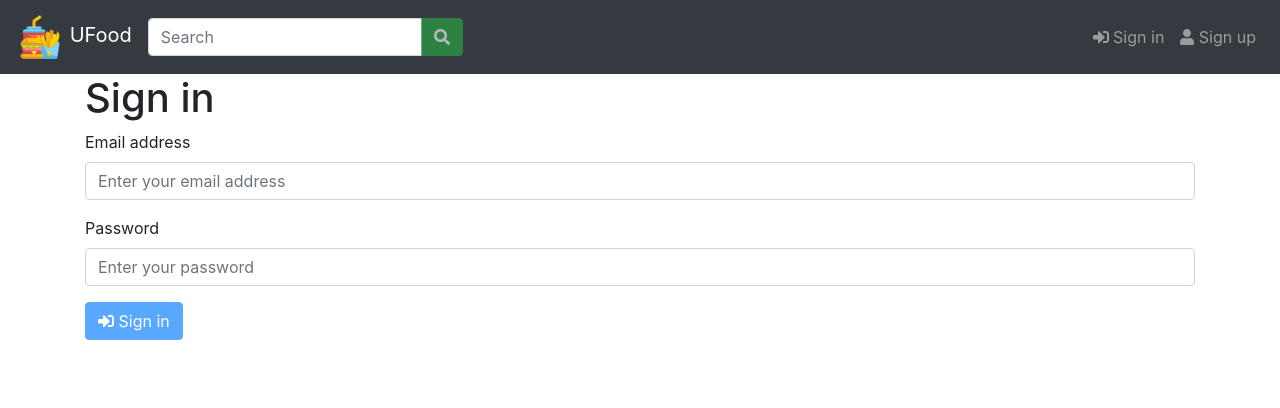
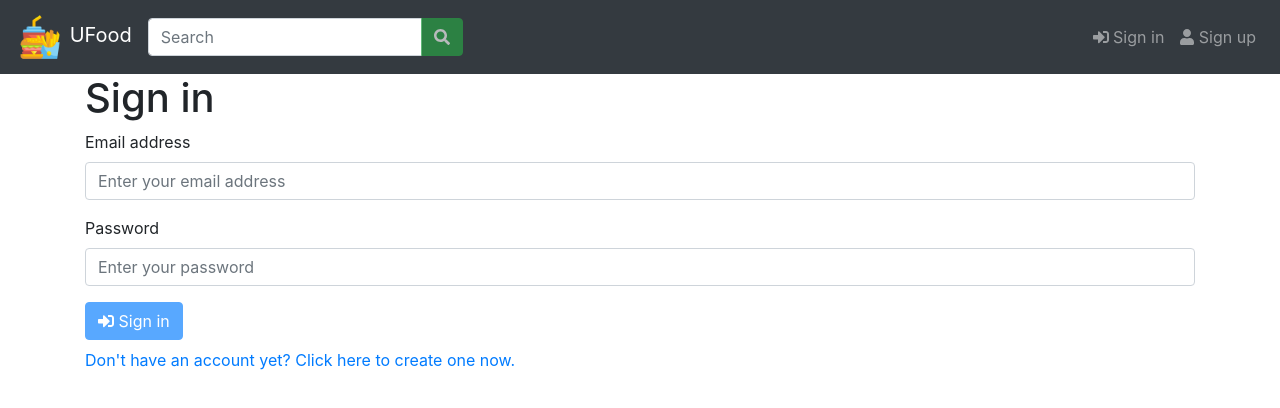
Before and after one commit to SWilDeV/Ufood_Ulaval, a Vue app: page /signin in a window 1280 px wide. Shown: the top 408 px of the page. Built offline with nearby package versions, Linux system fonts and the light colour scheme.

Commit message:
Added signup link.

```diff
--- a/src/components/SignIn.vue
+++ b/src/components/SignIn.vue
@@ -19,15 +19,18 @@
         label="signIn.email"
         placeholder="signIn.emailPlaceholder"
         v-model="user.email"
-      ></form-field>
+      />
       <form-field
         type="password"
         ref="password"
         label="signIn.password"
         placeholder="signIn.passwordPlaceholder"
         v-model="user.password"
-      ></form-field>
+      />
     </u-form>
+    <div class="my-2">
+      <router-link :to="{ name: 'SignUp' }" v-t="'signIn.signUpLink'" />
+    </div>
   </div>
 </template>
 
--- a/src/i18n/en-US.json
+++ b/src/i18n/en-US.json
@@ -26,6 +26,7 @@
     "invalidCredentials": "The specified email and/or password did not match.",
     "password": "Password",
     "passwordPlaceholder": "Enter your password",
+    "signUpLink": "Don't have an account yet? Click here to create one now.",
     "submit": "Sign in",
     "title": "Sign in"
   },
```
